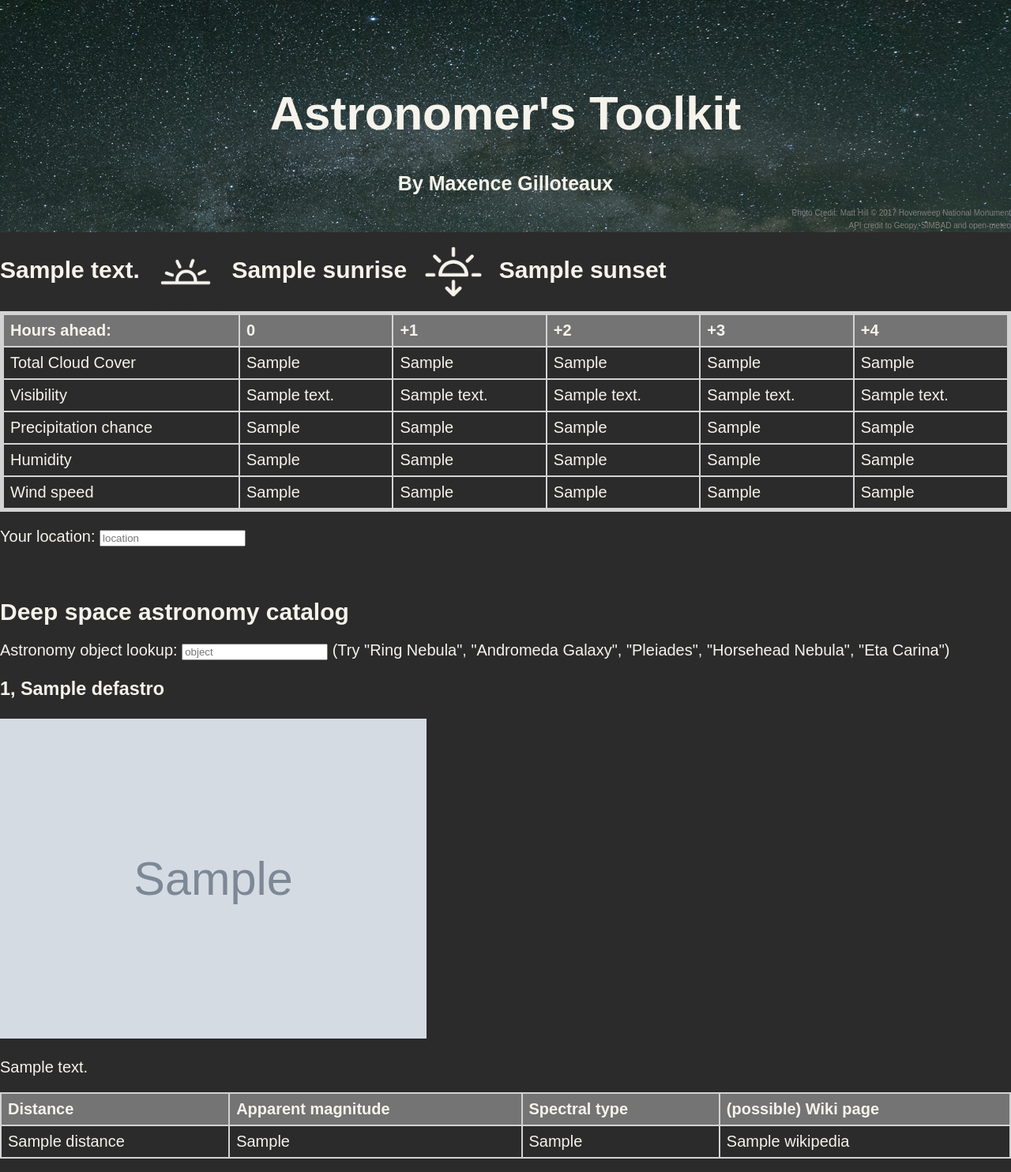
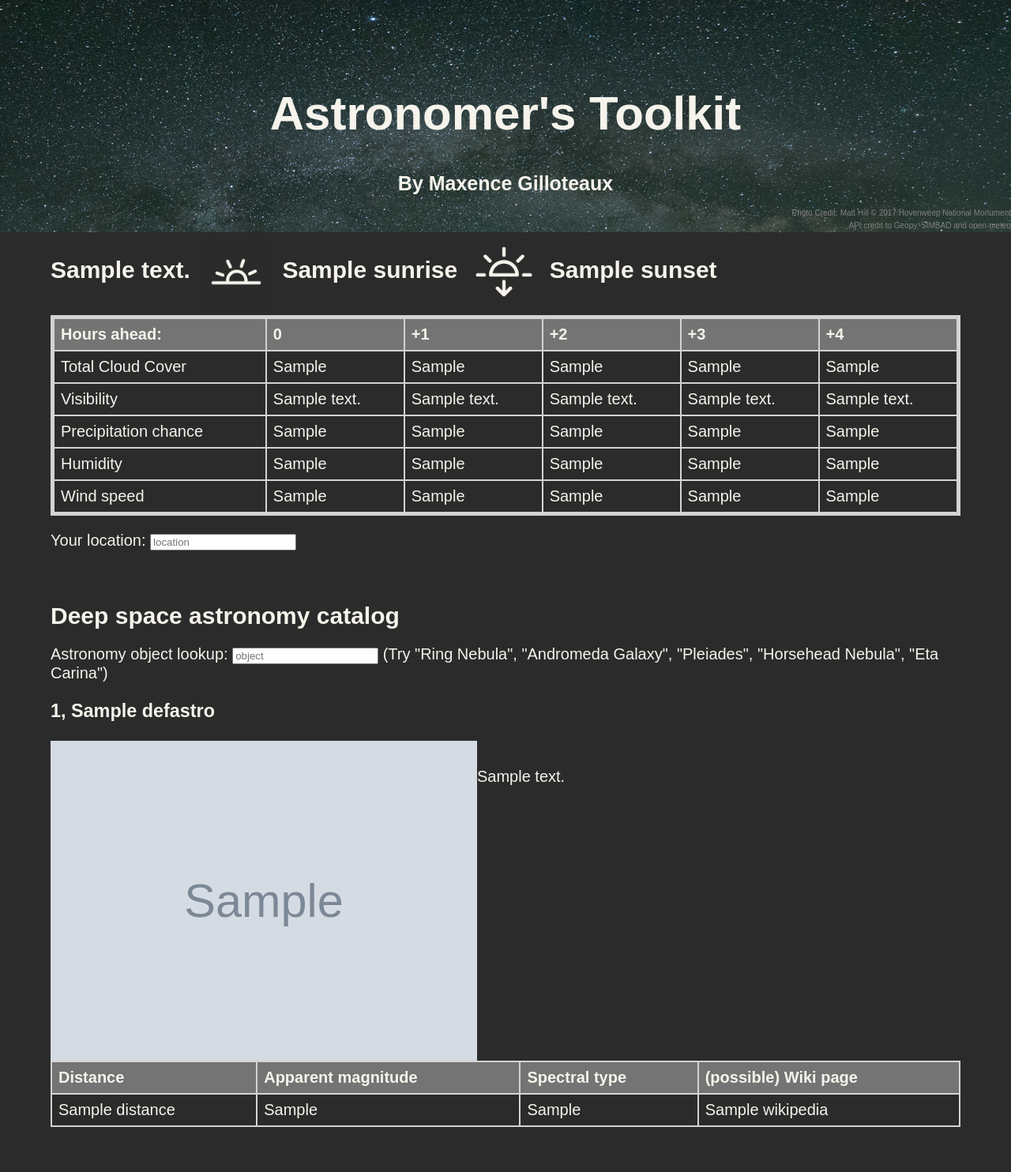
Before and after one commit to maxence-glt/astronomy-website, a Flask app: template templates/index.html in a window 1280 px wide. Shown: the whole page at 79% size. Run offline with Flask 3, Linux system fonts and the light colour scheme; the template is opened without the code that fills it: most values are stand-ins (such as "Sample title", 1, 10 or a date in 2020); grey boxes marked "Sample" are stand-in pictures; parts of the project's set-up code (start-up, migrations or seed data) failed here and were passed over; some web fonts are replaced.

Commit message:
updated CSS

```diff
--- a/static/style.css
+++ b/static/style.css
@@ -20,8 +20,14 @@ p {
 
 img {
 
-    width:540px; /* you can use % */
+    width:540px;
     height: auto;
+
+}
+
+#astroimg{
+
+  float: left
 
 }
 
@@ -70,6 +76,14 @@ table {
     font-family: arial, sans-serif;
     border-collapse: collapse;
     width: 100%;
+    margin-top: 5px;
+
+  }
+
+  #table2 {
+
+    margin-top: 10%;
+    margin-bottom: 5%
 
   }
 
@@ -84,6 +98,15 @@ table {
   #tr1 {
 
     background-color: #747474;
+
+  }
+
+  #astro-desc{
+
+    vertical-align: top;
+    margin-left: 35%;
+    margin-right: 5%;
+    margin-top: 5%;
 
   }
 
@@ -114,3 +137,10 @@ table {
     color: #f5f3eb;
 
   }
+
+  #main {
+
+    margin-right: 5%;
+    margin-left: 5%;
+
+  }
```
